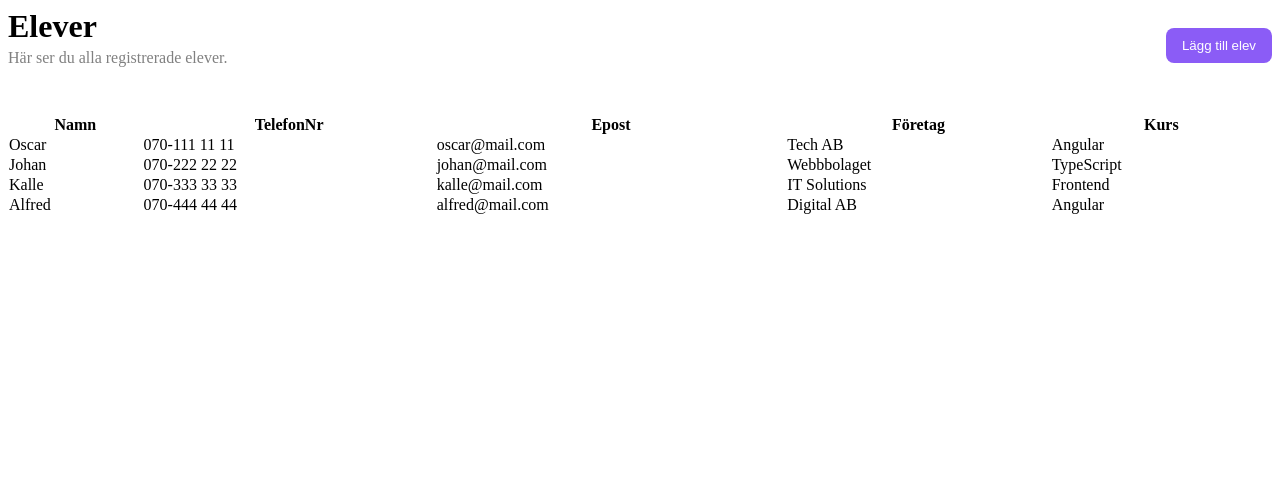
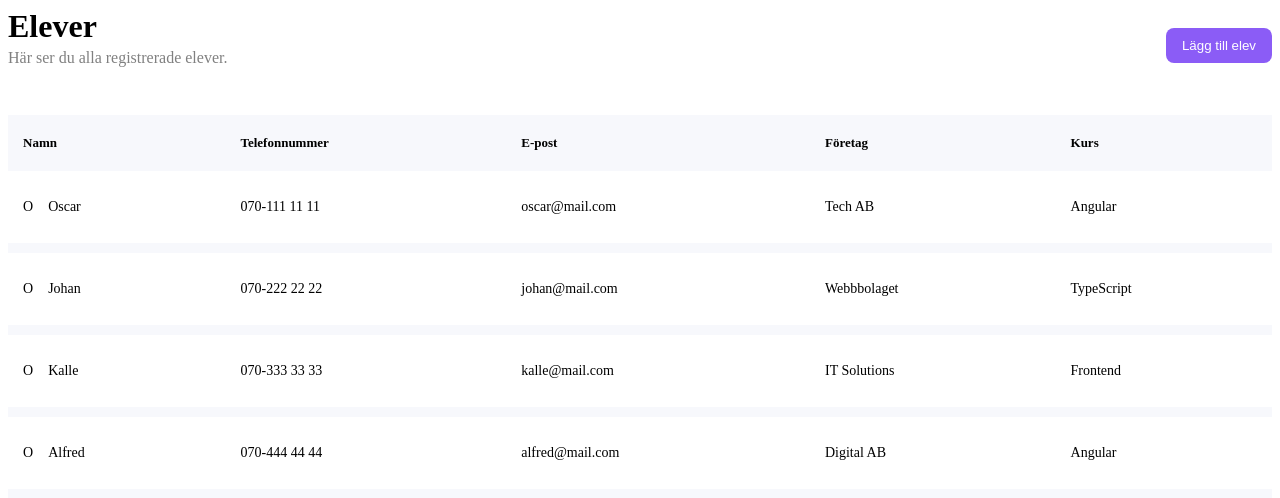
Before and after one commit to Brian-Bridgeman/Eduworkspace, an Angular app in the folder Client/: page /student-page in a window 1280 px wide. Shown: the top 498 px of the page. Built offline with nearby package versions, Linux system fonts and the light colour scheme.

Commit message:
add very cool css and html

```diff
--- a/Client/src/app/pages/student-page/student-page.css
+++ b/Client/src/app/pages/student-page/student-page.css
@@ -1,8 +1,33 @@
-table {
-  border-collapse: collapse;
+.tableDiv{
+  background: #f7f8fc;
+  overflow-y: auto;
+  max-height: 25em;
 }
 
-table.a {
-  table-layout: auto;
+.avatar {
+    display: flex;
+    align-items: center;
+    gap: 15px;
+}
+
+table {
   width: 100%;
+  border-collapse: separate;
+  border-spacing: 0 10px;
 }
+
+table thead th {
+  text-align: left;
+  font-size: 13px;
+  padding: 10px 15px;
+}
+
+tbody tr {
+  background: #ffffff;
+  border-radius: 10px;
+}
+
+tbody td {
+  padding: 14px 15px;
+  font-size: 14px;
+}
--- a/Client/src/app/pages/student-page/student-page.html
+++ b/Client/src/app/pages/student-page/student-page.html
@@ -1,25 +1,29 @@
-<app-template-header
-  title="Elever"
-  subtitle="Här ser du alla registrerade elever."
-  buttonText="Lägg till elev">
+<app-template-header title="Elever" subtitle="Här ser du alla registrerade elever." buttonText="Lägg till elev">
 </app-template-header>
 
-<div>
-    <table class="a">
+<div class="tableDiv">
+    <table>
+        <thead>
             <tr>
                 <th>Namn</th>
-            <th>TelefonNr</th>
-            <th>Epost</th>
+                <th>Telefonnummer</th>
+                <th>E-post</th>
                 <th>Företag</th>
                 <th>Kurs</th>
             </tr>
+        </thead>
 
+        <tbody>
             <tr *ngFor="let person of persons">
-            <td>{{ person.namn }}</td>
+                <td class="avatar">
+                    <p>O</p>
+                    <span>{{ person.namn }}</span>
+                </td>
                 <td>{{ person.telefonNr }}</td>
                 <td>{{ person.epost }}</td>
                 <td>{{ person.foretag }}</td>
                 <td>{{ person.kurs }}</td>
             </tr>
+        </tbody>
     </table>
 </div>
--- a/Client/src/app/pages/student-page/student-page.ts
+++ b/Client/src/app/pages/student-page/student-page.ts
@@ -37,6 +37,34 @@ export class StudentPage {
     epost: 'alfred@mail.com',
     foretag: 'Digital AB',
     kurs: 'Angular'
+  },
+  {
+    namn: 'Kalle',
+    telefonNr: '070-333 33 33',
+    epost: 'kalle@mail.com',
+    foretag: 'IT Solutions',
+    kurs: 'Frontend'
+  },
+  {
+    namn: 'Kalle',
+    telefonNr: '070-333 33 33',
+    epost: 'kalle@mail.com',
+    foretag: 'IT Solutions',
+    kurs: 'Frontend'
+  },
+  {
+    namn: 'Kalle',
+    telefonNr: '070-333 33 33',
+    epost: 'kalle@mail.com',
+    foretag: 'IT Solutions',
+    kurs: 'Frontend'
+  },
+  {
+    namn: 'Kalle',
+    telefonNr: '070-333 33 33',
+    epost: 'kalle@mail.com',
+    foretag: 'IT Solutions',
+    kurs: 'Frontend'
   }
 ];
 }
```
Lines whose indentation alone changed are shown as unchanged.
